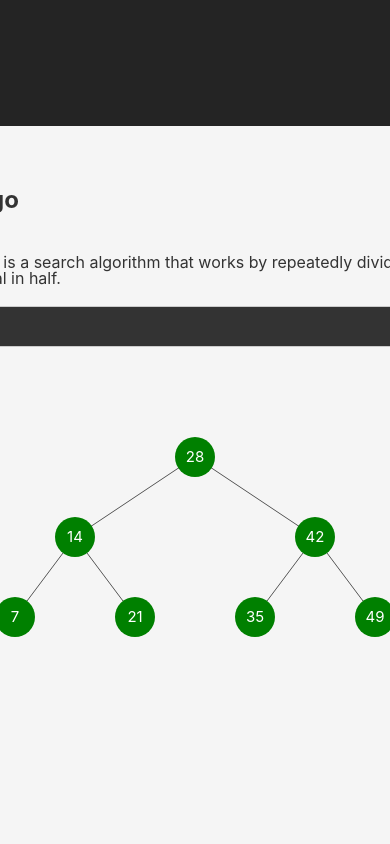
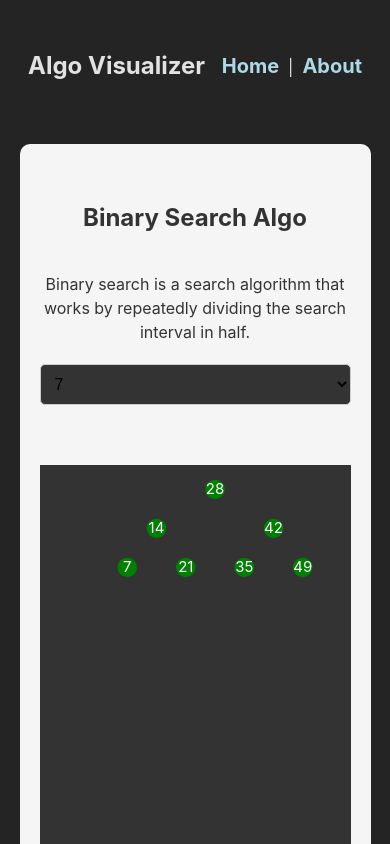
Before and after one commit to Atlessc/Algo-Visualizer, a React (Vite) app: page / in a window 390 px wide. Shown: the top 844 px of the page. Built offline with nearby package versions, Linux system fonts and the light colour scheme.

Commit message:
chore: Update styling and responsiveness of NavBar and components

```diff
--- a/src/App.jsx
+++ b/src/App.jsx
@@ -1,5 +1,4 @@
-
-import React from 'react';
+import React, { useEffect } from 'react';
 import useStore from './ZustandStore.js';
 import { Routes, Route } from "react-router-dom";
 import Home from "./pages/Home";
@@ -8,15 +7,36 @@ import NavBar from "./components/NavBar";
 import Footer from "./components/Footer";
 
 function App() {
-  const stateName = useStore((state) => state.stateName);
-  const setStateName = useStore((state) => state.setStateName);
+  const windowWidth = useStore((state) => state.windowWidth);
+  const setWindowWidth = useStore((state) => state.setWindowWidth);
+
+  useEffect(() => {
+    const handleResize = () => {
+      setWindowWidth(window.innerWidth);
+    };
+
+    window.addEventListener('resize', handleResize);
+
+    // Initial call to set the width
+    handleResize();
+
+    return () => {
+      window.removeEventListener('resize', handleResize);
+    };
+  }, [setWindowWidth]);
 
   return (
-    <div>
+    <div style={{
+      display: 'flex',
+      flexDirection: 'column',
+      justifyContent: 'center',
+      alignItems: 'center',
+      padding: '10px',
+      margin: '0 auto',
+      width: 'clamp(300px, 100%, 800px)',
+    }}>
       <NavBar />
       <Routes>
-        {/* Define your routes here */}
-        {/* Example Route: <Route path="/" element={<Home />} /> */}
         <Route path="/" element={<Home />} />
       </Routes>
       <Footer />
--- a/src/ZustandStore.js
+++ b/src/ZustandStore.js
@@ -1,13 +1,13 @@
-
 import { create } from 'zustand';
 
 const useStore = create((set) => ({
   // State
-  stateName: '', // state values can set to "", [], {}, or null; also add a comma to add more
+  windowWidth: window.innerWidth,
 
   // Actions
-  setStateName: (stateName) => set({ stateName }) // look at the app.jsx to see how this is implemented
+  setWindowWidth: (width) => set({ windowWidth: width }),
 
+  // Add more states and actions as needed
 }));
 
 export default useStore;
--- a/src/components/1_Beginner_Algos/BinarySearchAlgo.jsx
+++ b/src/components/1_Beginner_Algos/BinarySearchAlgo.jsx
@@ -1,5 +1,6 @@
 import React, { useState, useEffect } from "react";
 import { motion } from "framer-motion";
+import useStore from "../../ZustandStore"; // Import the store if needed
 import {
   Container,
   CardContainer,
@@ -10,7 +11,6 @@ import {
 } from "../Styled Components/styledComponents";
 import '../styles/Node.css';
 
-// Function to build a balanced binary search tree from a sorted array
 const buildTree = (array, start, end) => {
   if (start > end) return null;
   const mid = Math.floor((start + end) / 2);
@@ -20,20 +20,22 @@ const buildTree = (array, start, end) => {
   return node;
 };
 
-// Function to calculate node positions for rendering
-const calculateNodePositions = (node, depth = 0, position = { x: 0, y: 0 }, positions = {}, parentPos = null) => {
+const calculateNodePositions = (node, depth = 0, position = { x: 0, y: 0 }, positions = {}, parentPos = null, scale = 1) => {
   if (!node) return;
 
-  const xOffset = Math.pow(2, 2 - depth) * 30; // Adjust the xOffset to make the tree narrower
+  const xOffset = Math.pow(2, 2 - depth) * 30 * scale; // Adjust xOffset based on scale
+  const yOffset = 80 * scale; // Adjust y spacing based on scale
+
   positions[node.value] = { x: position.x, y: position.y, parentPos };
 
   if (node.left) {
     calculateNodePositions(
       node.left,
       depth + 1,
-      { x: position.x - xOffset, y: position.y + 80 }, // Increase y spacing between nodes
+      { x: position.x - xOffset, y: position.y + yOffset },
       positions,
-      positions[node.value]
+      positions[node.value],
+      scale
     );
   }
 
@@ -41,9 +43,10 @@ const calculateNodePositions = (node, depth = 0, position = { x: 0, y: 0 }, posi
     calculateNodePositions(
       node.right,
       depth + 1,
-      { x: position.x + xOffset, y: position.y + 80 },
+      { x: position.x + xOffset, y: position.y + yOffset },
       positions,
-      positions[node.value]
+      positions[node.value],
+      scale
     );
   }
 };
@@ -52,20 +55,17 @@ const BinarySearchAlgo = () => {
   const exampleArray = [7, 14, 21, 28, 35, 42, 49];
   const [currentNode, setCurrentNode] = useState(null);
   const [positions, setPositions] = useState({});
-  const [searchValue, setSearchValue] = useState(exampleArray[0]); // Initialize with the first array element
+  const [searchValue, setSearchValue] = useState(exampleArray[0]);
+
+  const windowWidth = useStore((state) => state.windowWidth); // Assume windowWidth is managed in the store
 
   useEffect(() => {
+    const scale = windowWidth / 800; // Scaling factor based on a base width of 800px
     const rootNode = buildTree(exampleArray, 0, exampleArray.length - 1);
     const nodePositions = {};
-    calculateNodePositions(rootNode, 0, { x: 300, y: 50 }, nodePositions); // Adjust starting x and y positions to center the tree
+    calculateNodePositions(rootNode, 0, { x: windowWidth / 2, y: 50 * scale }, nodePositions, null, scale);
     setPositions(nodePositions);
-  }, []);
-
-  // useEffect(() => {
-  //   if (currentNode !== null) {
-  //     console.log(`Current node: ${currentNode}`);
-  //   }
-  // }, [currentNode]);
+  }, [windowWidth]);
 
   const binarySearch = async (array, target) => {
     let left = 0;
@@ -75,10 +75,10 @@ const BinarySearchAlgo = () => {
       let mid = Math.floor((left + right) / 2);
       setCurrentNode(array[mid]);
 
-      await new Promise((resolve) => setTimeout(resolve, 500)); // Delay to visualize the process
+      await new Promise((resolve) => setTimeout(resolve, 500));
 
       if (array[mid] === target) {
-        setCurrentNode(array[mid]); // Final set for target node
+        setCurrentNode(array[mid]);
         return mid;
       } else if (array[mid] < target) {
         left = mid + 1;
@@ -86,7 +86,7 @@ const BinarySearchAlgo = () => {
         right = mid - 1;
       }
     }
-    setCurrentNode(null); // Reset if not found
+    setCurrentNode(null);
     return -1;
   };
 
@@ -123,29 +123,12 @@ const BinarySearchAlgo = () => {
         </select>
 
         <AlgoVisualizer>
-          <svg width="600" height="500">
-            {/* Render the lines first */}
+          <svg width={windowWidth * 0.9} height={400} style={{
+            backgroundColor: '#333',
+          }}>
             {Object.keys(positions).map((value) => {
               const pos = positions[value];
-              if (pos.parentPos) {
-                return (
-                  <line
-                    key={`line-${value}`}
-                    x1={pos.parentPos.x}
-                    y1={pos.parentPos.y}
-                    x2={pos.x}
-                    y2={pos.y}
-                    stroke="#555"
-                  />
-                );
-              }
-              return null;
-            })}
-
-            {/* Render circles and text with inline color handling */}
-            {Object.keys(positions).map((value) => {
-              const pos = positions[value];
-              const isCurrent = currentNode === Number(value); // Convert value to number
+              const isCurrent = currentNode === Number(value);
               return (
                 <motion.g
                   key={value}
@@ -155,10 +138,8 @@ const BinarySearchAlgo = () => {
                   <circle
                     cx={pos.x}
                     cy={pos.y}
-                    r={20}
-                    fill={
-                      isCurrent ? "orange" : "green"
-                    }
+                    r={20 * (windowWidth / 800)} // Scale radius based on window width
+                    fill={isCurrent ? "orange" : "green"}
                   />
                   <text
                     x={pos.x}
@@ -172,7 +153,6 @@ const BinarySearchAlgo = () => {
                 </motion.g>
               );
             })}
-
           </svg>
         </AlgoVisualizer>
 
--- a/src/components/NavBar.jsx
+++ b/src/components/NavBar.jsx
@@ -9,6 +9,8 @@ function NavBar() {
       justifyContent: 'space-between',
       alignItems: 'center',
       padding: '10px',
+      margin: '0 auto',
+      width: 'clamp(300px, 100%, 800px)',
     }}>
       <div>
         <h1>Algo Visualizer</h1>
--- a/src/components/Styled Components/styledComponents.jsx
+++ b/src/components/Styled Components/styledComponents.jsx
@@ -10,8 +10,7 @@ export const Container = styled.div`
   align-items: center;
   margin-top: 20px;
   position: relative;
-  width: clamp(300px, 100%, 800px);
-
+  width: clamp(300px, 100%, 90vw); /* Adjust width relative to viewport */
 `;
 
 export const CardContainer = styled.div`
@@ -22,12 +21,13 @@ export const CardContainer = styled.div`
   gap: 20px;
   margin-top: 20px;
   position: relative;
-  width: clamp(300px, 100%, 800px);
+  width: clamp(300px, 100%, 90vw); /* Adjust width relative to viewport */
 `;
 
 export const Title = styled.h1`
   font-size: 24px;
   color: #333;
+  text-align: center; /* Center title */
 `;
 
 export const AlgoVisualizer = styled.div`
@@ -35,6 +35,8 @@ export const AlgoVisualizer = styled.div`
   flex-direction: column;
   align-items: center;
   margin-top: 20px;
+  width: 100%; /* Ensure it takes full width */
+  overflow-x: auto; /* Allow horizontal scrolling if needed */
 `;
 
 export const CodeBlock = styled.pre`
@@ -45,14 +47,17 @@ export const CodeBlock = styled.pre`
   padding: 10px;
   border-radius: 5px;
   margin-bottom: 20px;
+  width: 100%; /* Ensure it scales with the container */
+  overflow-x: auto; /* Handle overflow for long code */
 `;
 
 export const Para = styled.p`
   font-size: 16px;
-  line-height: 1;
-  margin-bottom: -10px;
+  line-height: 1.5; /* Adjust line height for readability */
+  margin-bottom: 10px;
   color: #333;
-  width: clamp(300px, 100%, 600px);
+  width: clamp(300px, 100%, 80vw); /* Adjust width relative to viewport */
+  text-align: center; /* Center text for better appearance */
   margin: 0 auto;
 `;
 
--- a/src/index.css
+++ b/src/index.css
@@ -13,11 +13,6 @@
   -moz-osx-font-smoothing: grayscale;
 }
 
-
-body {
-  margin: 0;
-  display: flex;
-  place-content: center;
-  min-width: 320px;
-  min-height: 100vh;
+* {
+  box-sizing: border-box;
 }
```
